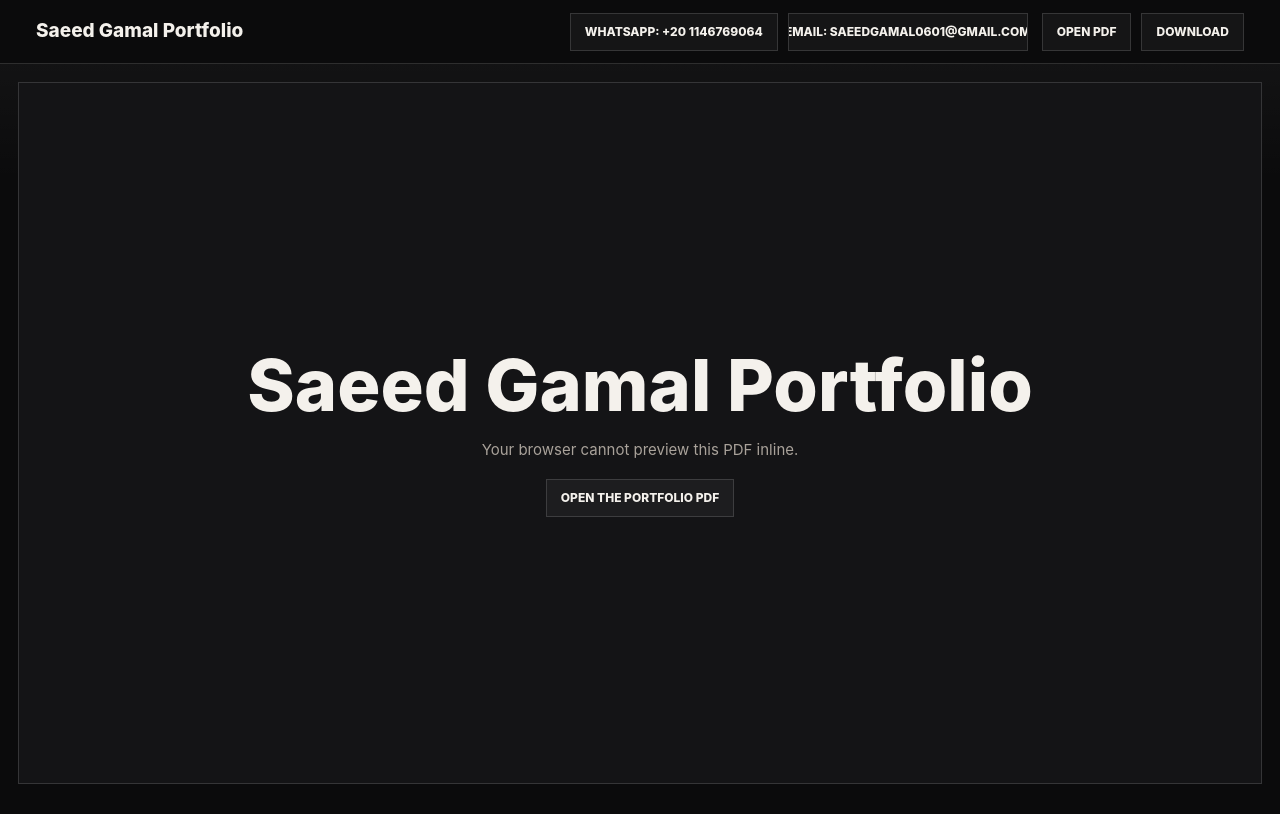
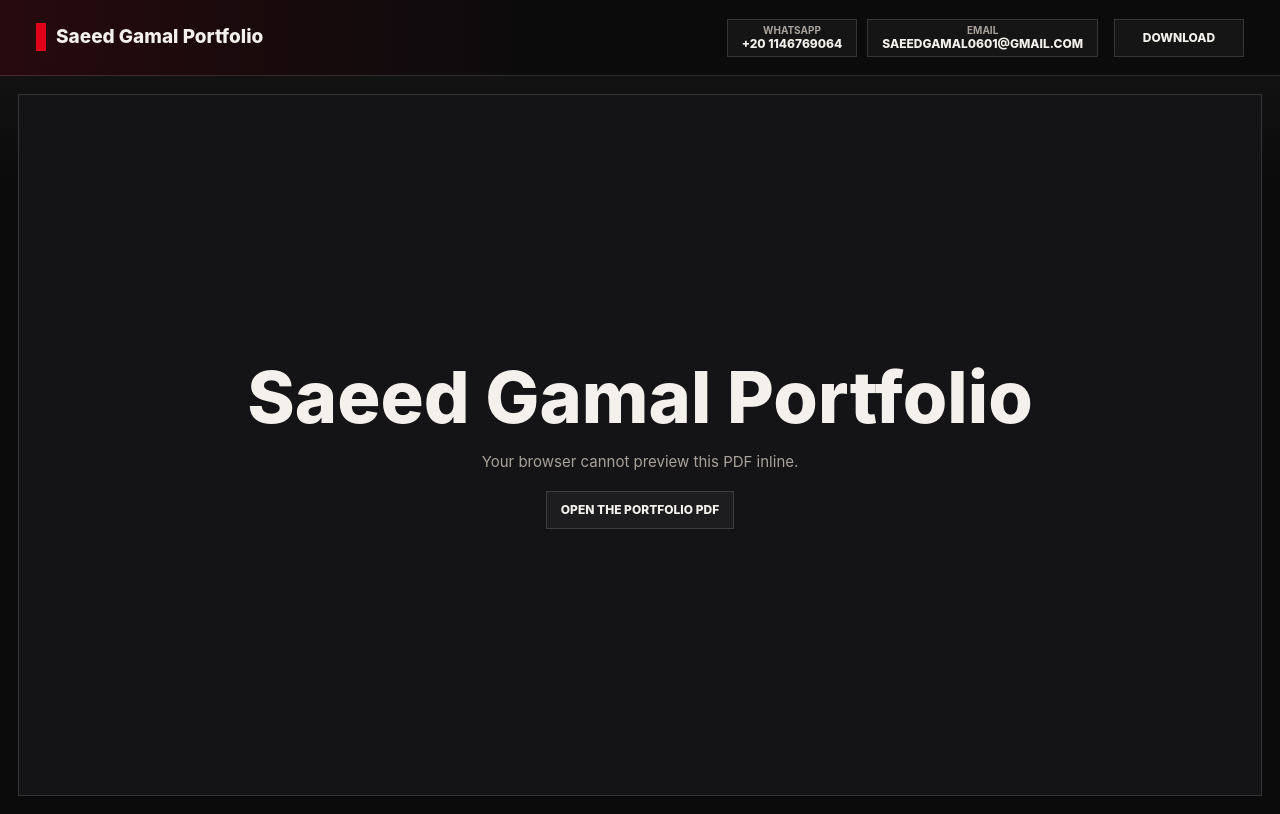
Before and after one commit to saeedgamal07/SaeedGamalPortfolio, a Vue app: page / in a window 1280 px wide. Built offline with nearby package versions, Linux system fonts and the light colour scheme.

Commit message:
Redesign portfolio header

```diff
--- a/src/App.vue
+++ b/src/App.vue
@@ -22,12 +22,17 @@ onMounted(() => {
 
       <div class="header-actions">
         <nav class="contact-links" aria-label="Contact links">
-          <a :href="whatsappUrl" target="_blank" rel="noreferrer">WhatsApp: +20 1146769064</a>
-          <a :href="emailUrl">Email: saeedgamal0601@gmail.com</a>
+          <a :href="whatsappUrl" target="_blank" rel="noreferrer">
+            <span>WhatsApp</span>
+            <strong>+20 1146769064</strong>
+          </a>
+          <a :href="emailUrl">
+            <span>Email</span>
+            <strong>saeedgamal0601@gmail.com</strong>
+          </a>
         </nav>
 
         <nav class="document-actions" aria-label="Document actions">
-          <a :href="pdfUrl" target="_blank" rel="noreferrer">Open PDF</a>
           <a :href="pdfUrl" download>Download</a>
         </nav>
       </div>
--- a/src/assets/main.css
+++ b/src/assets/main.css
@@ -39,8 +39,8 @@ a {
 
 .portfolio-document {
   min-height: 100vh;
-  display: grid;
-  grid-template-rows: 64px minmax(0, 1fr);
+  display: flex;
+  flex-direction: column;
   background:
     linear-gradient(180deg, rgba(255, 255, 255, 0.05), transparent 180px),
     var(--surface);
@@ -51,29 +51,44 @@ a {
   display: flex;
   align-items: center;
   justify-content: space-between;
-  gap: 18px;
+  gap: 24px;
   min-width: 0;
-  padding: 0 clamp(14px, 3vw, 36px);
+  min-height: 76px;
+  padding: 12px clamp(14px, 3vw, 36px);
   border-bottom: 1px solid var(--line);
-  background: rgba(11, 11, 12, 0.92);
+  background:
+    linear-gradient(90deg, rgba(224, 0, 24, 0.13), transparent 42%),
+    rgba(11, 11, 12, 0.94);
   backdrop-filter: blur(16px);
 }
 
 .brand {
+  display: inline-flex;
+  align-items: center;
+  gap: 10px;
   min-width: 0;
   overflow: hidden;
   color: var(--text);
   font-size: clamp(15px, 1.7vw, 19px);
   font-weight: 850;
+  letter-spacing: 0;
   text-overflow: ellipsis;
   white-space: nowrap;
+}
+
+.brand::before {
+  width: 10px;
+  height: 28px;
+  flex: 0 0 auto;
+  background: var(--accent);
+  content: '';
 }
 
 .header-actions {
   display: flex;
   flex-shrink: 0;
   align-items: center;
-  gap: 14px;
+  gap: 16px;
   min-width: 0;
 }
 
@@ -99,14 +114,44 @@ a {
   text-transform: uppercase;
 }
 
+.document-actions a {
+  min-width: 130px;
+  border-color: rgba(224, 0, 24, 0.72);
+  background: var(--accent);
+  color: #ffffff;
+}
+
 .contact-links a {
-  max-width: 240px;
+  flex-direction: column;
+  align-items: flex-start;
+  min-width: 0;
+  max-width: 260px;
+  min-height: 44px;
   overflow: hidden;
-  color: var(--muted);
-  font-size: 11px;
+  padding: 6px 12px;
+  border-color: rgba(255, 255, 255, 0.1);
+  background: rgba(255, 255, 255, 0.06);
+  color: var(--text);
   text-overflow: ellipsis;
   text-transform: none;
   white-space: nowrap;
+}
+
+.contact-links span {
+  color: var(--muted);
+  font-size: 10px;
+  font-weight: 750;
+  line-height: 1.1;
+  text-transform: uppercase;
+}
+
+.contact-links strong {
+  max-width: 100%;
+  overflow: hidden;
+  font-size: 12px;
+  font-weight: 850;
+  line-height: 1.25;
+  text-overflow: ellipsis;
 }
 
 .document-bar nav a:hover,
@@ -115,7 +160,12 @@ a {
   background: rgba(224, 0, 24, 0.2);
 }
 
+.document-actions a:hover {
+  background: #b90014;
+}
+
 .document-stage {
+  flex: 1 1 auto;
   min-height: 0;
   padding: clamp(8px, 1.5vw, 18px);
 }
@@ -158,10 +208,6 @@ a {
     overflow: auto;
   }
 
-  .portfolio-document {
-    grid-template-rows: auto minmax(0, 1fr);
-  }
-
   .document-bar {
     min-height: 72px;
     align-items: flex-start;
@@ -185,6 +231,10 @@ a {
     flex: 1;
   }
 
+  .contact-links a {
+    max-width: none;
+  }
+
   .document-stage {
     min-height: calc(100vh - 72px);
   }
```
